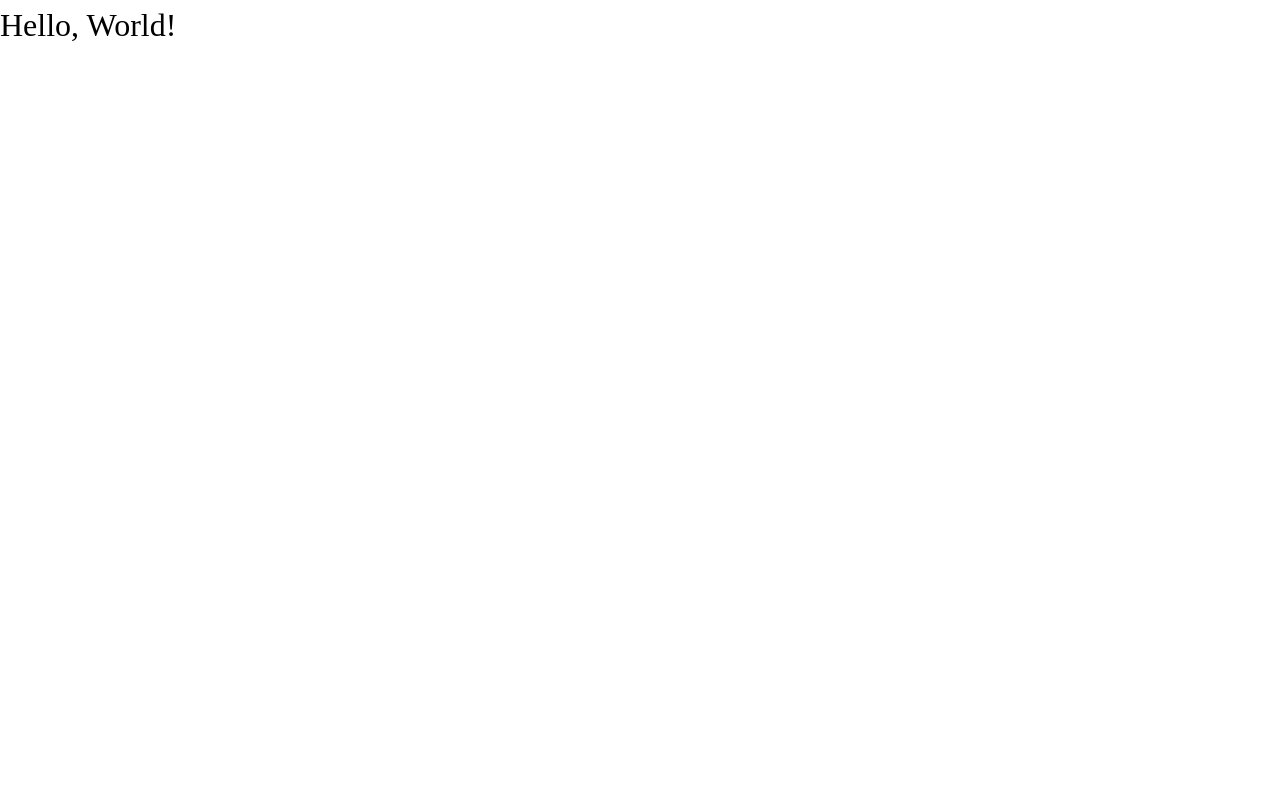
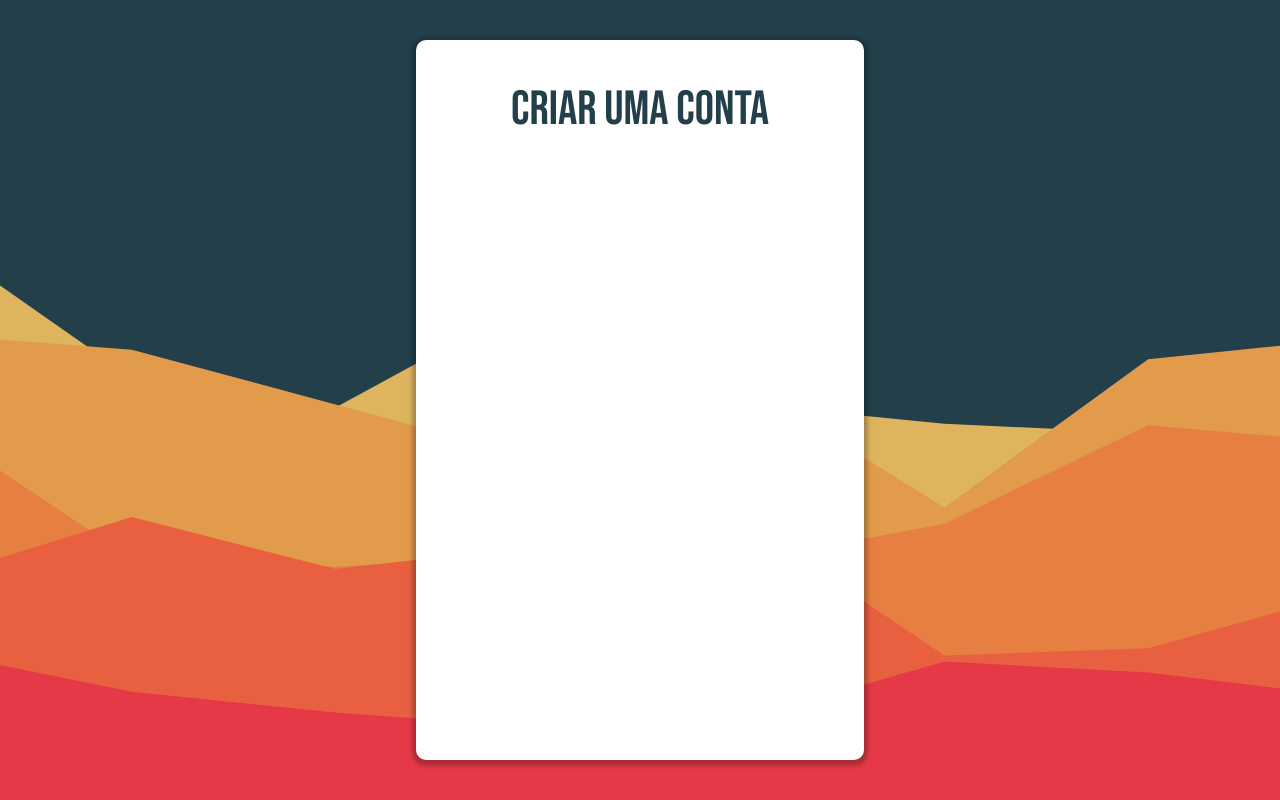
Before and after one commit to trabalho-pw/online-casino, a Vue app: page / in a window 1280 px wide. Built offline with nearby package versions, Linux system fonts and the light colour scheme.

Commit message:
criado o componente GenericContainer para as telas de login e registro

```diff
--- a/src/assets/base.css
+++ b/src/assets/base.css
@@ -1,3 +1,5 @@
+@import url('https://fonts.googleapis.com/css2?family=Bebas+Neue&family=Lato:ital,wght@0,100;0,300;0,400;0,700;0,900;1,100;1,300;1,400;1,700;1,900&display=swap');
+
 /* color palette from <https://github.com/vuejs/theme> */
 :root {
   --vt-c-white: #ffffff;
--- /dev/null
+++ b/src/components/GenericContainer.vue
@@ -0,0 +1,93 @@
+<template>
+  <div class="generic-container">
+    <div class="container-header">
+      <h1 class="title">{{ title }}</h1>
+    </div>
+    <div class="container-content">
+      <slot></slot>
+    </div>
+  </div>
+</template>
+
+<script>
+export default {
+  name: 'GenericContainer',
+  props: {
+    title: {
+      type: String,
+      default: '',
+    },
+  },
+}
+</script>
+
+<style scoped>
+.generic-container {
+  gap: 1em;
+  background-color: #ffffff;
+  border-radius: 10px;
+  display: flex;
+  width: 90%;
+  height: 95%;
+  flex-direction: column;
+  align-items: center;
+  padding-top: 2em;
+  box-shadow: 0 2px 4px 4px #00000040;
+}
+
+.container-header {
+  display: flex;
+  flex-direction: column;
+  align-items: center;
+  gap: 0.75em;
+  width: 100%;
+  padding: 0 2em;
+}
+
+.container-header img {
+  width: 4.5em;
+}
+
+.title {
+  display: flex;
+  justify-content: center;
+  width: 80%;
+  font-size: 2.5rem;
+  font-weight: 500;
+  color: #223F4A;
+  text-align: center;
+  font-family: "Bebas Neue", sans-serif;
+}
+
+.container-content {
+  height: 100%;
+  width: 100%;
+}
+
+@media screen and (min-width: 800px) and (max-height: 500px) {
+  .generic-container {
+    padding-top: 1em;
+  }
+
+  .title {
+    font-size: 2rem;
+  }
+}
+
+@media screen and (min-width: 800px) {
+  .generic-container {
+    height: 90%;
+    width: 60%;
+  }
+}
+
+@media screen and (min-width: 1240px) {
+  .generic-container {
+    width: 35%;
+  }
+
+  .title {
+    font-size: 3rem;
+  }
+}
+</style>
--- a/src/views/RegisterView.vue
+++ b/src/views/RegisterView.vue
@@ -1,8 +1,30 @@
 <script>
+  import GenericContainer from '../components/GenericContainer.vue'
+
+  export default{
+      name: "RegisterView",
+      components: {
+        GenericContainer,
+      },
+  };
 </script>
 
 <template>
   <main>
-    <h1>Hello, World!</h1>
+    <GenericContainer title="Criar uma Conta">
+    </GenericContainer>
   </main>
 </template>
+
+<style scoped>
+  main {
+    background: url('../assets/background-layered-peaks.svg');
+    height: 100dvh;
+    background-size: cover;
+    background-attachment: fixed;
+    background-position: bottom;
+    display: flex;
+    align-items: center;
+    justify-content: center;
+  }
+</style>
```
Also changed, not shown: src/components/icons/IconCommunity.vue (deleted, +0 -7 lines), src/components/icons/IconDocumentation.vue (deleted, +0 -7 lines), src/components/icons/IconEcosystem.vue (deleted, +0 -7 lines), src/components/icons/IconSupport.vue (deleted, +0 -7 lines), src/components/icons/IconTooling.vue (deleted, +0 -19 lines), src/assets/background-layered-peaks.svg (added).
